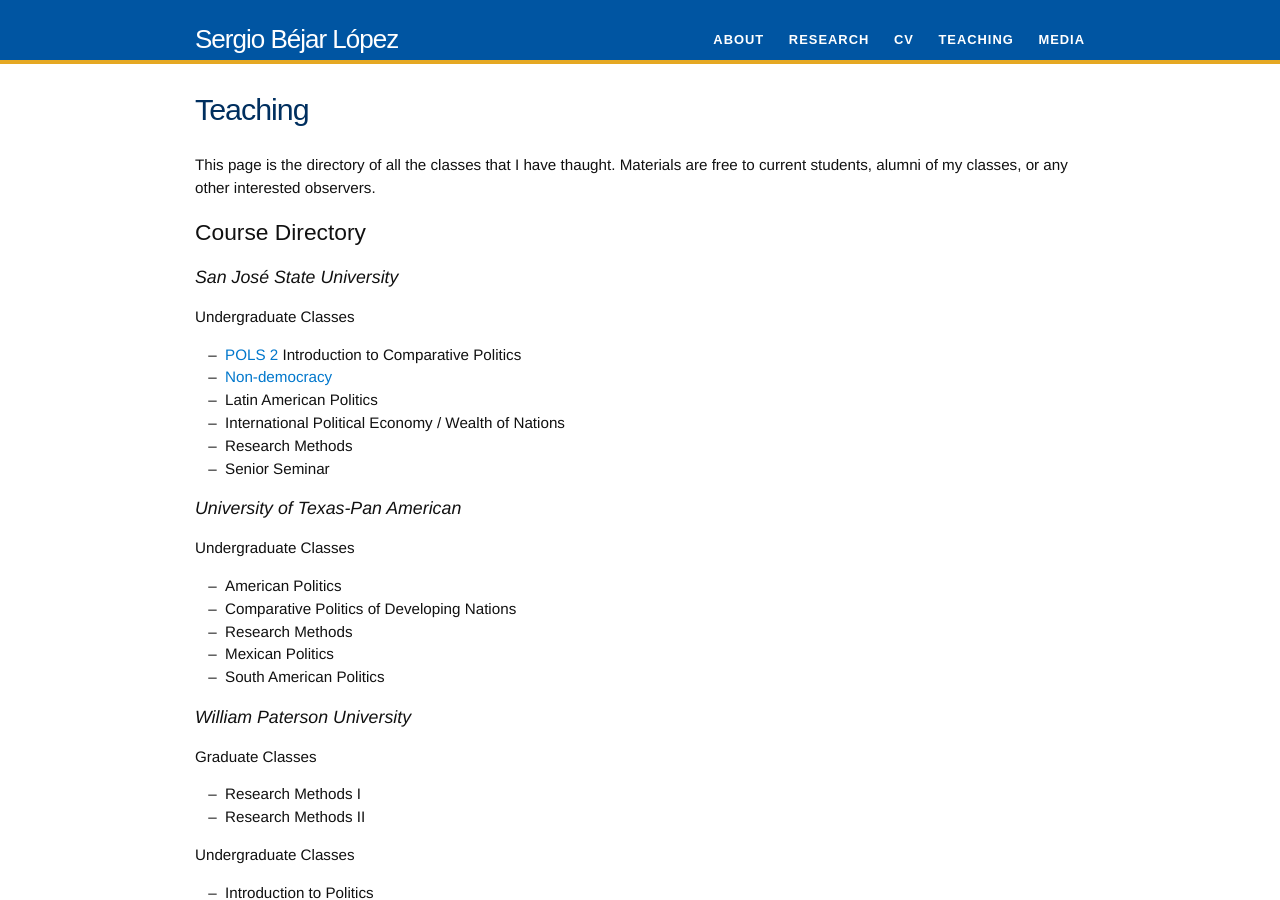
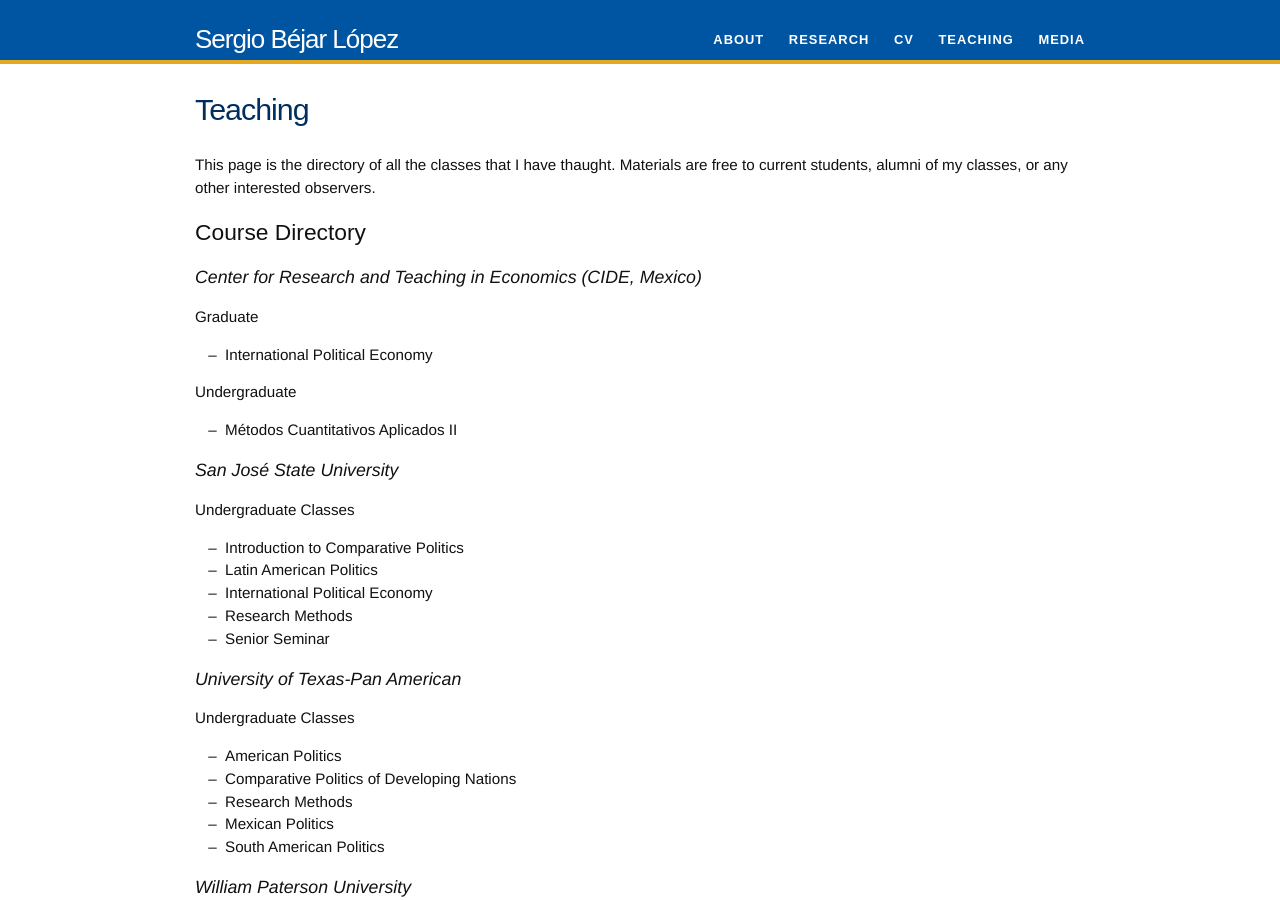
Before and after one commit to Sergio-Bejar/Sergio-Bejar.github.io, a Jekyll site: the page built from teaching.md, in a window 1280 px wide and 900 px high. Built offline with Jekyll 4.4.1, drawn with Linux system fonts in a browser that asks for light colours; nearby versions of some CDN libraries; some web fonts are replaced.

Commit message:
class_cide

```diff
--- a/teaching.md
+++ b/teaching.md
@@ -8,14 +8,23 @@ This page is the directory of all the classes that I have thaught. Materials are
 
 ## Course Directory
 
+### Center for Research and Teaching in Economics (CIDE, Mexico)
+
+#### Graduate
+
+- International Political Economy
+
+#### Undergraduate
+
+- Métodos Cuantitativos Aplicados II
+
 ### San José State University
 
 #### Undergraduate Classes
 
-- [POLS 2](POLS2/Democracy.html) Introduction to Comparative Politics
-- [Non-democracy](POLS2.github.io/presentations/nondemocracies.html)
+- Introduction to Comparative Politics
 - Latin American Politics
-- International Political Economy / Wealth of Nations
+- International Political Economy
 - Research Methods
 - Senior Seminar
 
```
